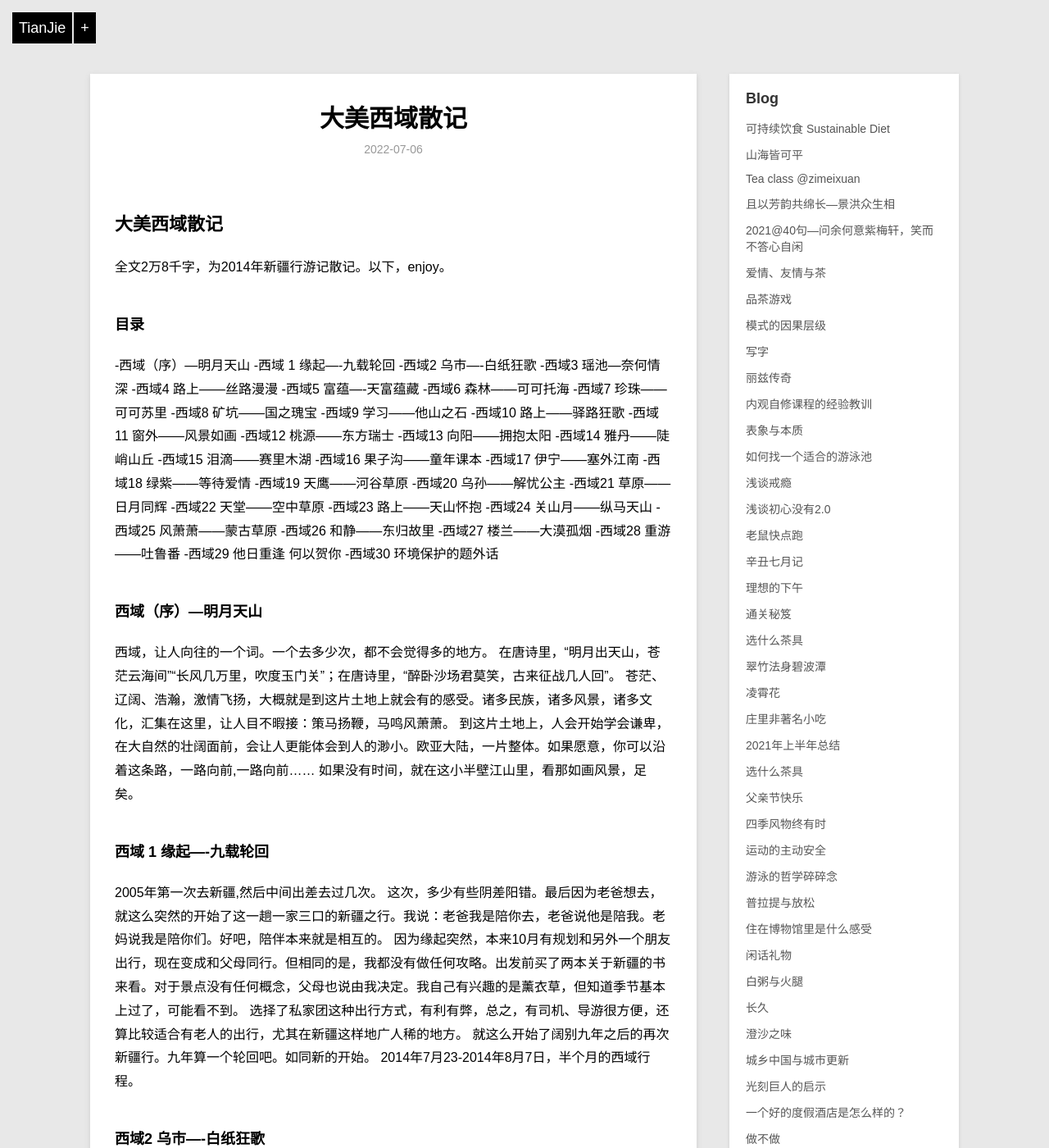
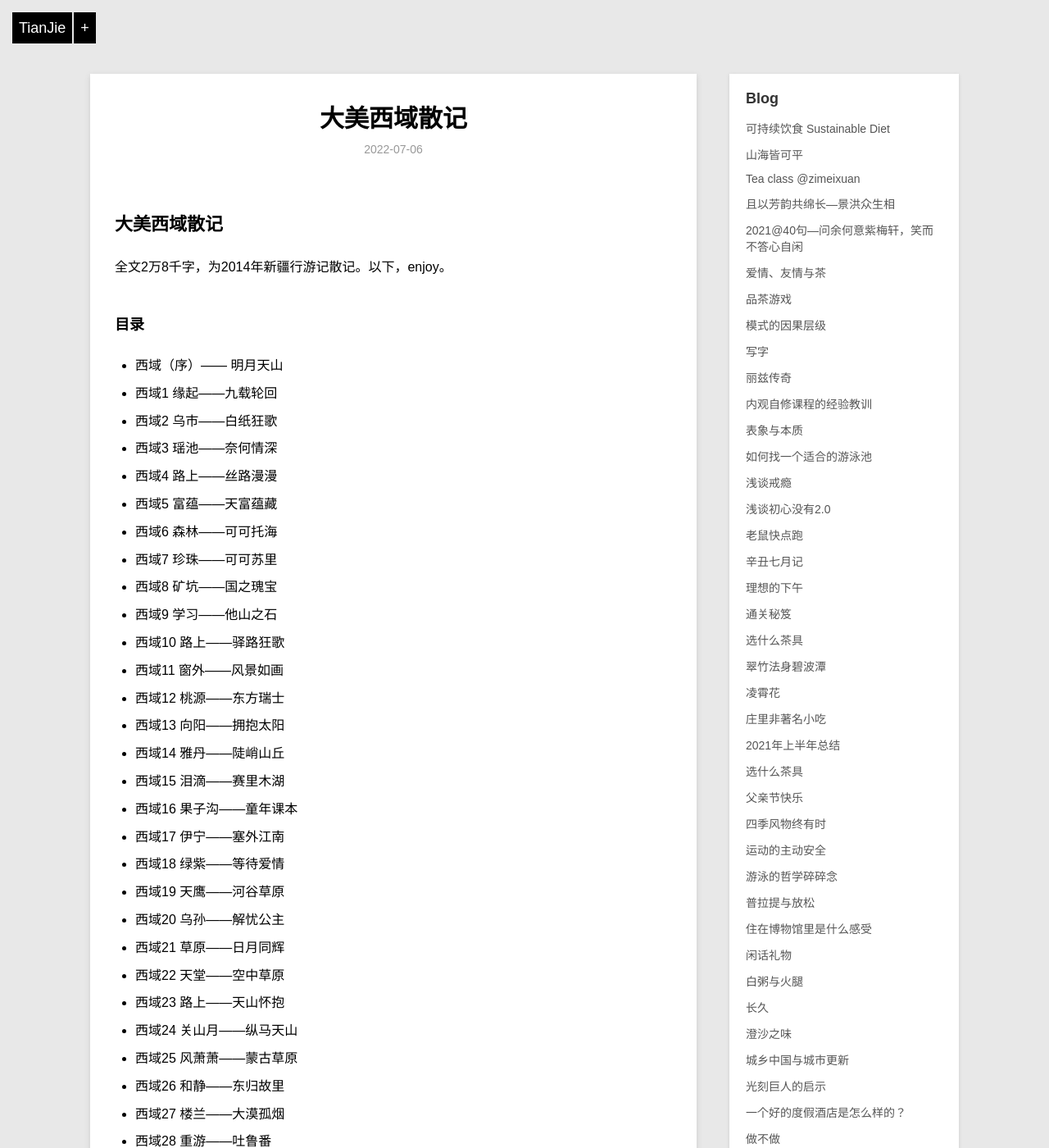
Before and after one commit to violettianjie/violettianjie.github.io, a Jekyll site: the page built from _posts/travel/2022-07-06-xiyu.md, in a window 1280 px wide and 1400 px high. Shown: the whole window at 82% size. Built offline with Jekyll 4.4.1, drawn with Linux system fonts in a browser that asks for light colours; some of the changed text lies outside the part shown.

Commit message:
Update 2022-07-06-xiyu.md

```diff
--- a/_posts/travel/2022-07-06-xiyu.md
+++ b/_posts/travel/2022-07-06-xiyu.md
@@ -10,37 +10,37 @@ category: travel
 全文2万8千字，为2014年新疆行游记散记。以下，enjoy。
 
 ### 目录
--西域（序）---明月天山
--西域 1 缘起----九载轮回
--西域2 乌市----白纸狂歌
--西域3 瑶池---奈何情深
--西域4 路上——丝路漫漫
--西域5 富蕴----天富蕴藏
--西域6 森林——可可托海
--西域7 珍珠——可可苏里
--西域8 矿坑——国之瑰宝
--西域9 学习——他山之石
--西域10 路上——驿路狂歌
--西域11 窗外——风景如画
--西域12 桃源——东方瑞士
--西域13 向阳——拥抱太阳
--西域14 雅丹——陡峭山丘
--西域15 泪滴——赛里木湖
--西域16 果子沟——童年课本
--西域17 伊宁——塞外江南
--西域18 绿紫——等待爱情
--西域19 天鹰——河谷草原
--西域20 乌孙——解忧公主
--西域21 草原——日月同辉
--西域22 天堂——空中草原
--西域23 路上——天山怀抱
--西域24 关山月——纵马天山
--西域25 风萧萧——蒙古草原
--西域26 和静——东归故里
--西域27 楼兰——大漠孤烟
--西域28 重游——吐鲁番
--西域29 他日重逢 何以贺你
--西域30 环境保护的题外话
+- 西域（序）—— 明月天山
+- 西域1 缘起——九载轮回
+- 西域2 乌市——白纸狂歌
+- 西域3 瑶池——奈何情深
+- 西域4 路上——丝路漫漫
+- 西域5 富蕴——天富蕴藏
+- 西域6 森林——可可托海
+- 西域7 珍珠——可可苏里
+- 西域8 矿坑——国之瑰宝
+- 西域9 学习——他山之石
+- 西域10 路上——驿路狂歌
+- 西域11 窗外——风景如画
+- 西域12 桃源——东方瑞士
+- 西域13 向阳——拥抱太阳
+- 西域14 雅丹——陡峭山丘
+- 西域15 泪滴——赛里木湖
+- 西域16 果子沟——童年课本
+- 西域17 伊宁——塞外江南
+- 西域18 绿紫——等待爱情
+- 西域19 天鹰——河谷草原
+- 西域20 乌孙——解忧公主
+- 西域21 草原——日月同辉
+- 西域22 天堂——空中草原
+- 西域23 路上——天山怀抱
+- 西域24 关山月——纵马天山
+- 西域25 风萧萧——蒙古草原
+- 西域26 和静——东归故里
+- 西域27 楼兰——大漠孤烟
+- 西域28 重游——吐鲁番
+- 西域29 他日重逢 何以贺你
+- 西域30 环境保护的题外话
 
 ### 西域（序）---明月天山
 
@@ -76,9 +76,10 @@ category: travel
 登顶可一览乌市风光，比几年前我来时多了一个收门票的远眺楼景点。里面有些乌鲁木齐历史图片展，也可一看。
 
 山顶有林公则徐像，上书他的词
+
 > 任狂歌，醉卧红山嘴，风动处，酒鳞起。
 
-              金缕曲寄黄壶舟
+> 金缕曲寄黄壶舟
 
 > 沦落谁知已？记相逢、一鞍风雪，题襟乌垒。同作羁臣犹间隔，斜月魄销千里。爱尺素、传来双鲤。为道玉壶春买尽，任狂歌、醉卧红山嘴。风劲处，酒鳞起。
 > 乌丝阑写清词美。看千行，珠玑流转，光盈蛮纸。苏氏才吟残腊句，瞬见绿阴如水。春去也，人犹居此。褪尽生花江管脱，怕诗人，漫作云泥拟。
@@ -96,22 +97,23 @@ category: travel
 
 天山天池，原名瑶池。后清都统明亮改为天池。二度重游，景色没有特别令我惊艳的。倒是导游介绍的西王母和周穆王的传说，让人浮想联翩。
 
-           《瑶池》李商隐
+
 >瑶池阿母绮窗开，黄竹歌舞动地来。
->八骏日行三万里，穆王何事不重来？
+>八骏日行三万里，穆王何事不重来？--- 《瑶池》李商隐
 
 第一次见“八骏日行三万里，穆王何事不重来？” 这句，我脑子里第一反应是不在乎，不爱，所以不重来。这么简单的问题。后来看李商隐全诗，他却可能是在嘲笑仙人长生不老，凡人生死有命。
 这二人相见之事，的确在历史书中有记载，尤其《穆天子传》，他们离别之时的对话，甚是有意思。
 “丑乙丑，天子觞西王母于瑶池之上。
  西王母为天子谣〔徒歌曰谣〕，曰：白云在天，丘陵自出。道里悠远，山川间之〔间音谏〕，将子无死〔将，请也〕，尚能复来〔尚，庶畿也〕。
 天子答之曰：予归东土，和治诸夏。万民平均，吾顾见汝〔顾，还也〕。比及三年，将复而野〔复反此野而见汝也〕。
- 西王母又为天子吟曰：徂彼西土〔徂，往也〕，爰居其野。虎豹为群，於鹊与处〔於，读曰乌〕。嘉命不迁〔言守此一方〕，我惟帝女〔帝，天帝也〕。彼何世民，又将去子。吹笙鼓簧〔簧在笙中〕，中心翱翔。世民之子，惟天之望〔所瞻望也〕。
-  天子遂驱升于弇山〔弇山，弇兹山，日入所也〕，乃纪丌迹于弇山之石〔铭题之〕而树之槐。眉曰西王母之山〔言是西王母所君也〕。”
+西王母又为天子吟曰：徂彼西土〔徂，往也〕，爰居其野。虎豹为群，於鹊与处〔於，读曰乌〕。嘉命不迁〔言守此一方〕，我惟帝女〔帝，天帝也〕。彼何世民，又将去子。吹笙鼓簧〔簧在笙中〕，中心翱翔。世民之子，惟天之望〔所瞻望也〕。
+天子遂驱升于弇山〔弇山，弇兹山，日入所也〕，乃纪丌迹于弇山之石〔铭题之〕而树之槐。眉曰西王母之山〔言是西王母所君也〕。”
 
 不知个中实情，单就这二人对的歌谣，基本可以知道穆王不会重来的结局。据历史书说，后来反而是西王母有去中原见周天子。
 总之，这是一段“本来缘浅，奈何情深”的轶事吧，但愿当初西王母未用太多深情，否则不论她是神，是仙，还是部落女首领，总会经历一段情劫吧。不过又有谁知道，这一段，不是前世的注定今生的还债呢？
 离开历史、人文，单就景色而言，单看湖，的确一般，但是有雪山，有独特的地貌和植被，以及哈萨克族的毡房等等，这天池——高山湖泊，就又有了当之无愧的美丽。所以看湖，不能孤立的看。
-      最后，再八卦一下八骏。八骏之名，有二说：我倒愿意相信每匹马分别有两个名字。
+
+最后，再八卦一下八骏。八骏之名，有二说：我倒愿意相信每匹马分别有两个名字。
 
 一说《穆天子传》：“天子之骏：赤骥、盗骊、白义、逾轮、山子、渠黄、骅骝、绿耳。”皆因其毛色为名
 另说《拾遗记》：“（穆）王驭八龙之骏：一名绝地，足不践土；二名翻羽，行越飞禽；三名奔霄，夜行万里；四名超影，逐日而行；五名逾辉，毛色炳耀；六名超光，一行十影；七名胜雾，乘云而奔；八名挟翼，身有肉翅。”
```
